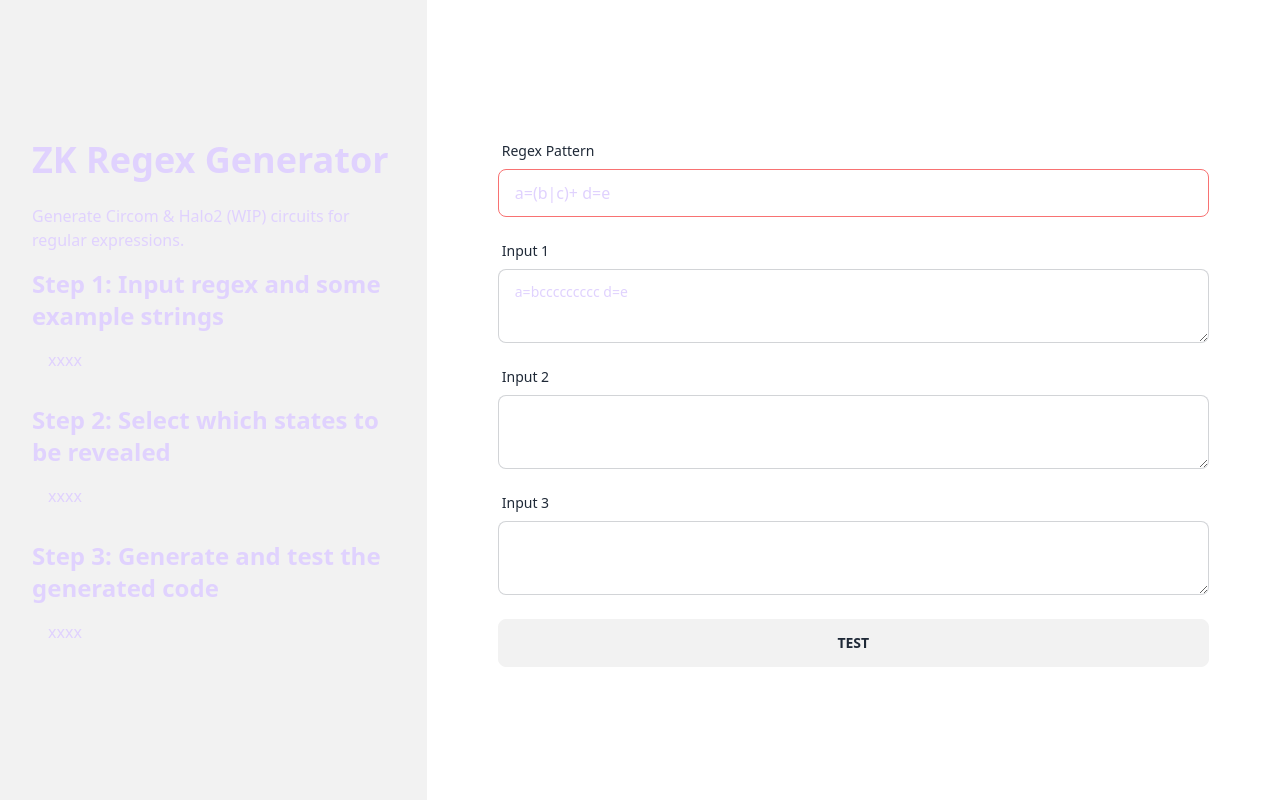
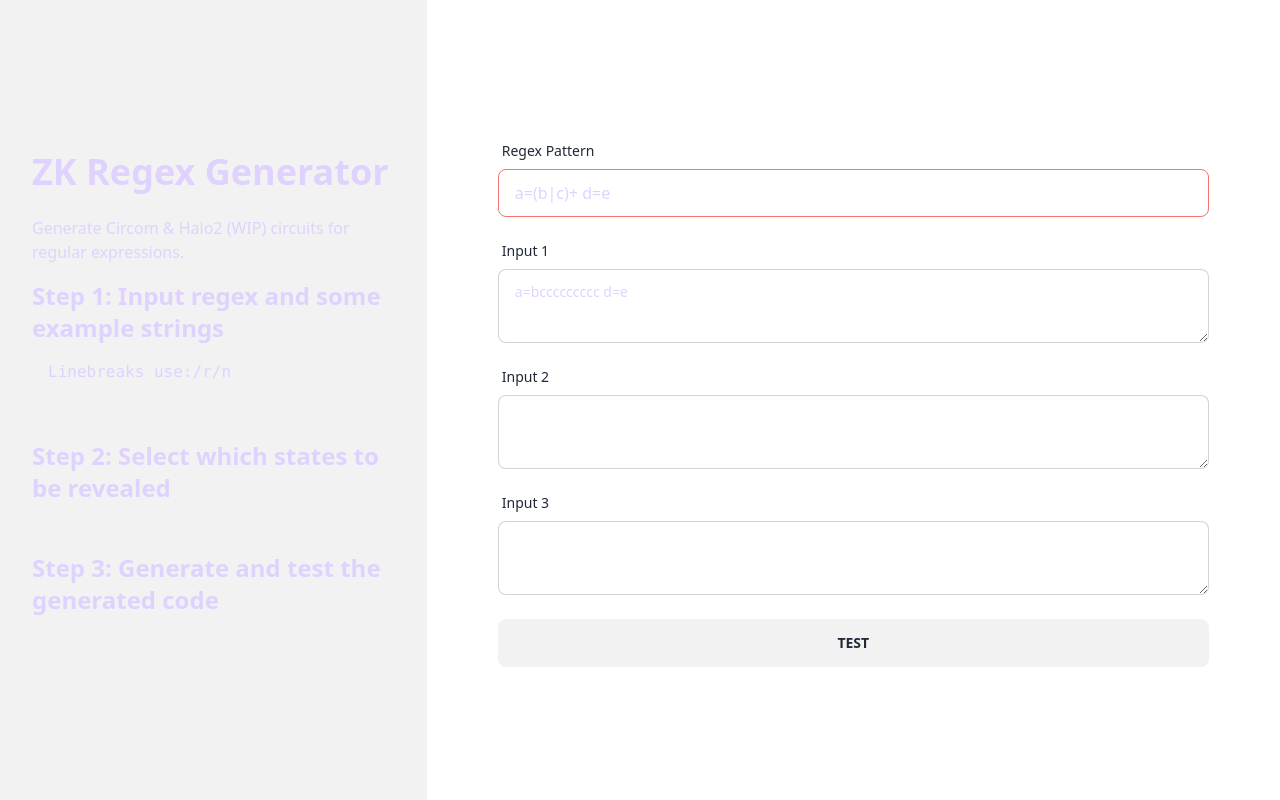
Before and after one commit to zkemail/zk-regex-ui, a SvelteKit app: page / in a window 1280 px wide. Built offline with nearby package versions, Linux system fonts and the light colour scheme.

Commit message:
feat: regex in generateed code

```diff
--- a/src/routes/+layout.svelte
+++ b/src/routes/+layout.svelte
@@ -20,22 +20,18 @@
 						</p>
 					<div tabindex="0" class="collapse collapse-open">
 						<h2 class="collapse-title text-2xl font-bold pl-0 pr-0" >Step 1: Input regex and some example strings</h2>
-						<p class="collapse-content">
-                            xxxx
-						</p>
+						<pre class="collapse-content">
+<span>Linebreaks use:</span><code>/r/n
+						</code></pre>
 					</div>
 					<div tabindex="0" class="collapse collapse-open">
 						<h2 class="collapse-title text-2xl font-bold pl-0 pr-0">Step 2: Select which states to be revealed</h2>
 						<p class="collapse-content">
-                            xxxx
 						</p>
 					</div>
 					<div tabindex="0" class="collapse collapse-open">
                         <h2 class="collapse-title text-2xl font-bold pl-0 pr-0">Step 3: Generate and test the generated code</h2>
                         <div class="collapse-content">
-                            <p>
-                                xxxx
-                            </p>
                         </div>
 					</div>
 				</div>
--- a/src/routes/+page.svelte
+++ b/src/routes/+page.svelte
@@ -17,8 +17,8 @@
     function test() {
         minDfa = regexToDfa(regex);
         let results = []
-        inputs = inputs.map(s => s.replaceAll("\n", "\r\n"));
-        for (let input of inputs) {
+        let replaced_inputs = inputs.map(s => s.replaceAll("\n", "\r\n"));
+        for (let input of replaced_inputs) {
             if (input == "") {
                 results.push([]);
                 continue;
@@ -45,7 +45,7 @@
 
     function generate() {
         let r = reveals.map(r1 => r1.map(r2 => r2.split(",")));
-        circom = genCircomAllstr(minDfa, "Test", r);
+        circom = genCircomAllstr(minDfa, "Test", r, regex);
     }
 
     let currentReveal = 0;
```
Also changed, not shown: src/lib/gen_circom.js.
